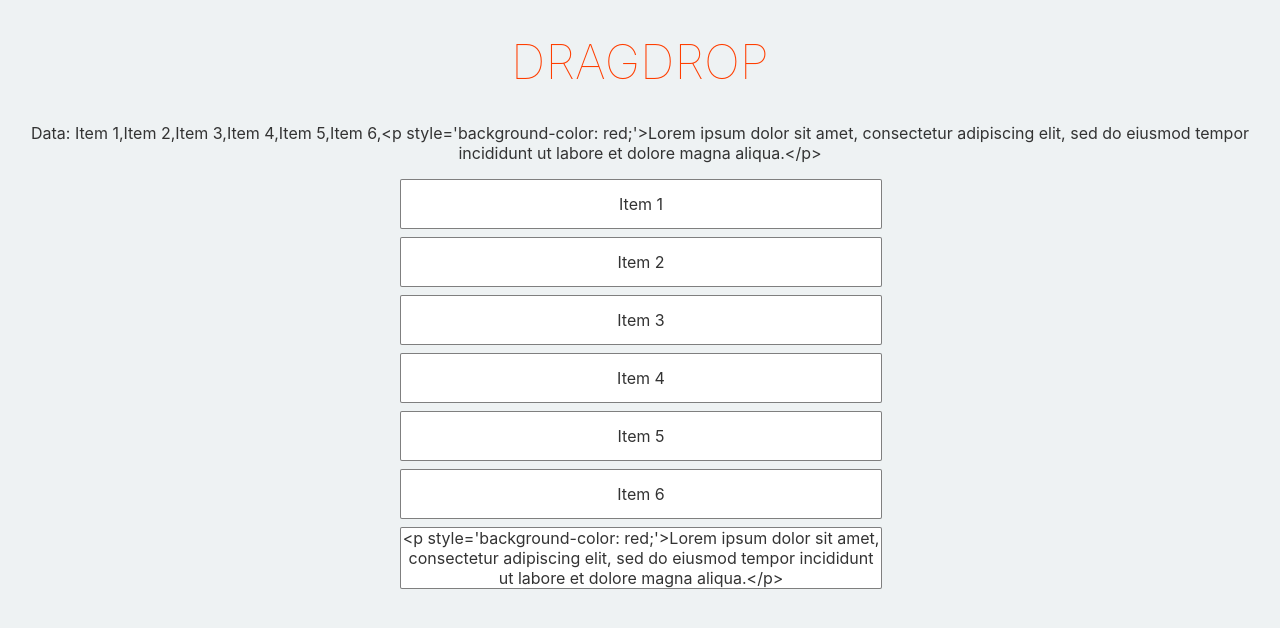
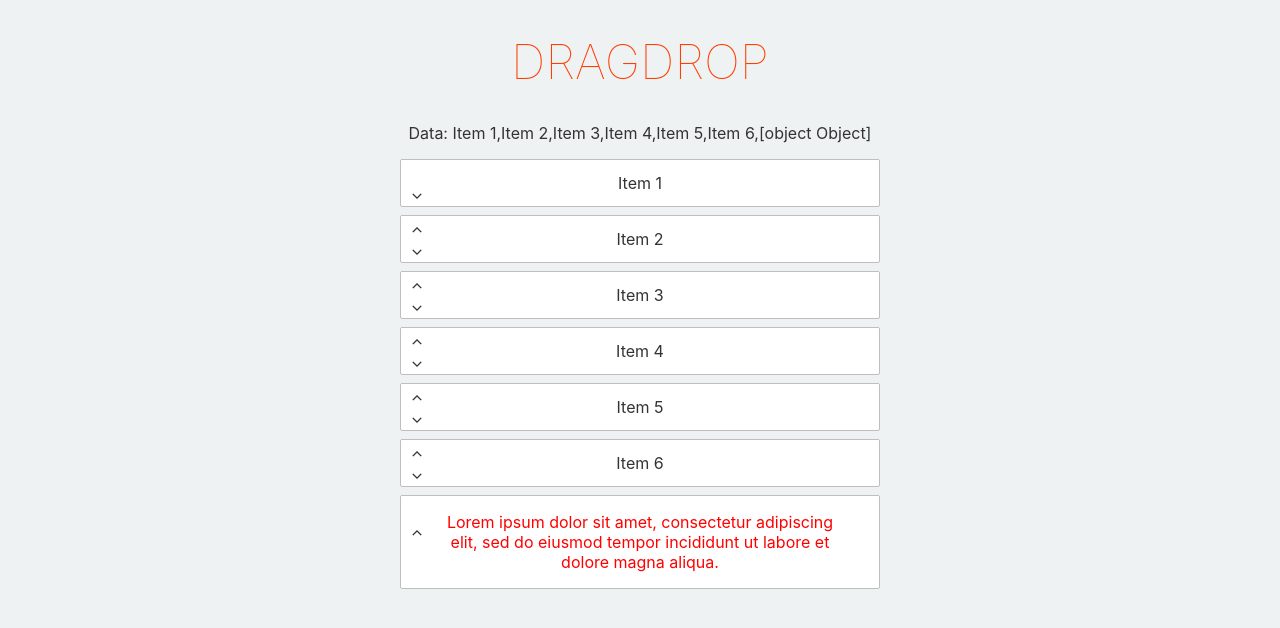
Before and after one commit to jwlarocque/svelte-dragdroplist, a Svelte app: page / in a window 1280 px wide. Shown: the top 628 px of the page. Built offline with nearby package versions, Linux system fonts and the light colour scheme.

Commit message:
Add up/down buttons, actual README

```diff
--- a/src/App.svelte
+++ b/src/App.svelte
@@ -2,7 +2,7 @@
 	import DragDrop from "./DragDrop.svelte";
 
 	let data = new Array(6).fill(0).map((x, i) => ("Item " + (i + 1)));
-	data[6] = ("<p style='background-color: red;'>Lorem ipsum dolor sit amet, consectetur adipiscing elit, sed do eiusmod tempor incididunt ut labore et dolore magna aliqua.</p>");
+	data[6] = ({"id": "lorem","html": "<p style='color: red;'>Lorem ipsum dolor sit amet, consectetur adipiscing elit, sed do eiusmod tempor incididunt ut labore et dolore magna aliqua.</p>"});
 </script>
 
 <main>
--- a/src/DragDrop.svelte
+++ b/src/DragDrop.svelte
@@ -1,5 +1,4 @@
 <script>
-    import {onMount} from "svelte";
     import {flip} from "svelte/animate";
     export let data = [];
 
@@ -8,17 +7,9 @@
 
     let lastTarget;
 
-    let mouseY = 0;
-    let offsetY = 0;
-    let layerY = 0;
-
-    onMount(() => {
-        ghost = document.getElementById("ghost");
-        // TODO: DOM changes on the rest of the page could break this
-        layerY = ghost.getBoundingClientRect().y;
-    });
-
-    // from Underscore.js
+    let mouseY = 0; // pointer y coordinate within client
+    let offsetY = 0; // y distance from top of grabbed element to pointer
+    let layerY = 0; // distance from top of list to top of client
 
     function grab(clientY, element) {
         // modify grabbed element
@@ -31,21 +22,22 @@
 
         // record offset from cursor to top of element
         // (used for positioning ghost)
-        mouseY = clientY;
         offsetY = grabbed.getBoundingClientRect().y - clientY;
+        drag(clientY);
     }
 
     function drag(clientY) {
         if (grabbed) {
             mouseY = clientY;
+            layerY = ghost.parentNode.getBoundingClientRect().y;
         }
     }
 
     function touchEnter(ev) {
         drag(ev.clientY);
+        // trigger dragEnter the first time the cursor moves over a list item
         let target = document.elementFromPoint(ev.clientX, ev.clientY).closest(".item");
         if (target && target != lastTarget) {
-            console.log(target);
             lastTarget = target;
             dragEnter(ev, target);
         }
@@ -86,12 +78,14 @@
     }
 
     .item {
+        box-sizing: border-box;
+        padding-right: 2em;
         display: inline-flex;
         width: 100%;
         min-height: 3em;
         margin-bottom: 0.5em;
         background-color: white;
-        border: 1px solid rgba(0, 0, 0, 0.5);
+        border: 1px solid rgb(190, 190, 190);
         border-radius: 2px;
         user-select: none;
     }
@@ -102,6 +96,23 @@
 
     .item > * {
         margin: auto;
+    }
+
+    .buttons {
+        width: 2em;
+        min-width: 2em;
+        margin: auto 0;
+        display: flex;
+        flex-direction: column;
+    }
+
+    .buttons button {
+        width: 1em;
+        height: 1em;
+        margin: 0 auto;
+        padding: 0;
+        border: none;
+        background-color: inherit;
     }
 
     :global(#grabbed) {
@@ -132,6 +143,7 @@
 
 <main>
     <div
+        bind:this={ghost}
         id="ghost"
         class={grabbed ? "item haunting" : "item"}
         style={"top: " + (mouseY + offsetY - layerY) + "px"}></div>
@@ -141,19 +153,39 @@
         on:touchmove={function(ev) {drag(ev.touches[0].clientY);}}
         on:mouseup|stopPropagation={function(ev) {release(ev);}}
         on:touchend|stopPropagation={function(ev) {release(ev.touches[0]);}}>
-        {#each data as datum, i (datum)}
+        {#each data as datum, i (datum.id ? datum.id : datum)}
             <div
                 class="item"
                 data-index={i}
                 data-grabY="0"
                 on:mousedown={function(ev) {grab(ev.clientY, this);}}
-                on:touchstart|preventDefault={function(ev) {grab(ev.touches[0].clientY, this);}}
+                on:touchstart={function(ev) {grab(ev.touches[0].clientY, this);}}
                 on:mouseenter|stopPropagation|self={function(ev) {dragEnter(ev, ev.target);}}
                 on:touchmove|preventDefault|stopPropagation={function(ev) {touchEnter(ev.touches[0]);}}
                 in:receive={{key: datum}}
                 out:send={{key: datum}}
                 animate:flip={{duration: 200}}>
-                <p>{datum}</p>
+
+                <div class="buttons">
+                    <button
+                        class="up"
+                        style={"visibility: " + (i > 0 ? "" : "hidden") + ";"}
+                        on:click={function(ev) {moveDatum(i, i - 1)}}>
+                        &#8963</button>
+                    <button
+                        class="down"
+                        style={"visibility: " + (i < data.length - 1 ? "" : "hidden") + ";"}
+                        on:click={function(ev) {moveDatum(i, i + 1)}}>
+                        &#8964</button>
+                </div>
+
+                {#if datum.html}
+                    {@html datum.html}
+                {:else if datum.text}
+                    <p>{datum.text}</p>
+                {:else}
+                    <p>{datum}</p>
+                {/if}
             </div>
         {/each}
     </div>
```
Also changed, not shown: 1 other file (tests, documents, lock files or other folders).
